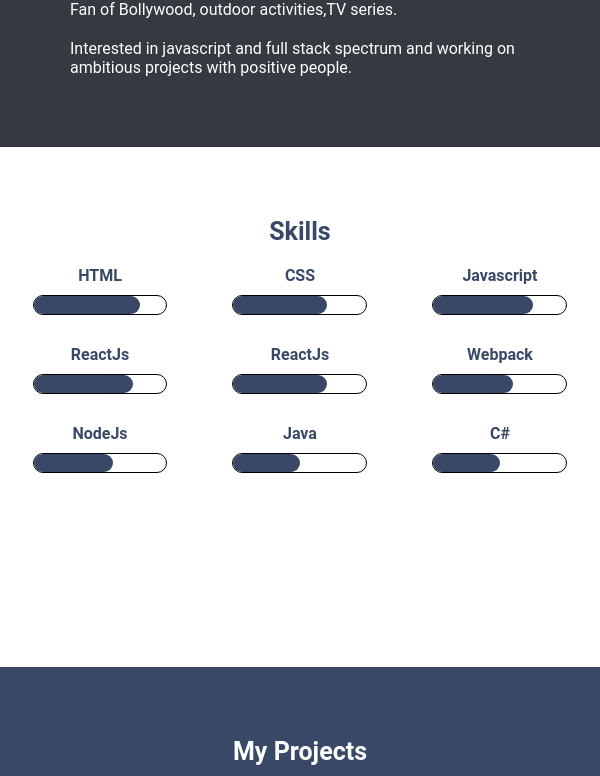
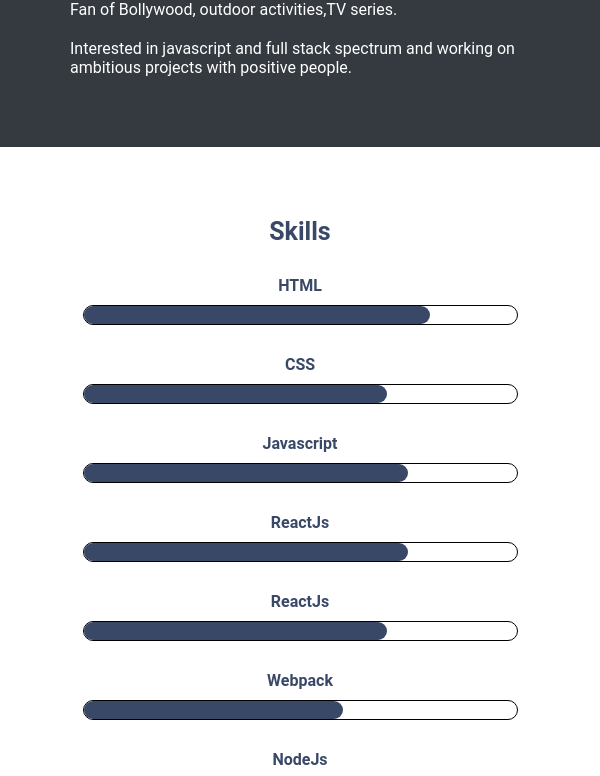
Before and after one commit to Rupeshpra22/Portfolio-Website, a plain HTML site: page index.html in a window 600 px wide. Shown: the part 1352-2128 px from the top of the page. Drawn offline with Linux system fonts and the light colour scheme.

Commit message:
Responsive skills section

```diff
--- a/index.css
+++ b/index.css
@@ -192,24 +192,26 @@
 }
 
 .skills-section{
-    height: 65vh;
+    height: auto;
     background-color: white;
     display: flex;
     align-items: center;
     flex-direction: column;
-    padding-top: 70px;
+    padding: 70px 0px;
 }
 
 .skills-title, .projects-title{
     font-size: 25px;
     font-weight: bold;
     color: #394867;
+    padding-bottom: 10px;
 }
 
 .my-skills{
     width: 100%;
     display: flex;
     flex-wrap: wrap;
+    justify-content: center;
 }
 
 .skill{
@@ -434,3 +436,19 @@
         height: 250px;
     }
 }
+
+@media screen and (max-width: 800px) and (min-width: 600px){
+    .skills-section{
+        height: auto;
+    }
+
+    .skill-container{
+        width: 50%;
+    }
+}
+
+@media screen and (max-width: 600px){
+    .skill-container{
+        width: 100%;
+    }
+}
```
